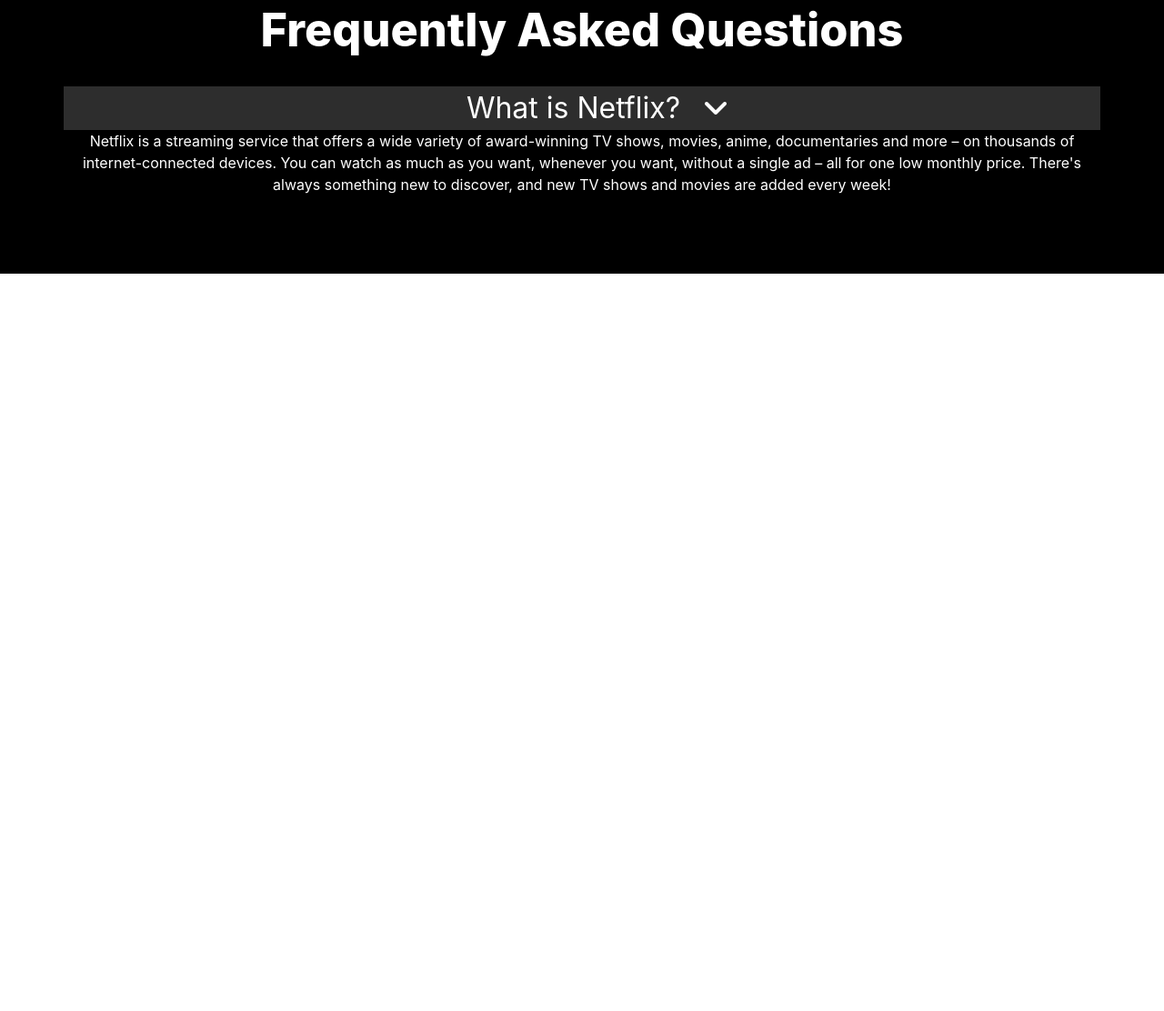
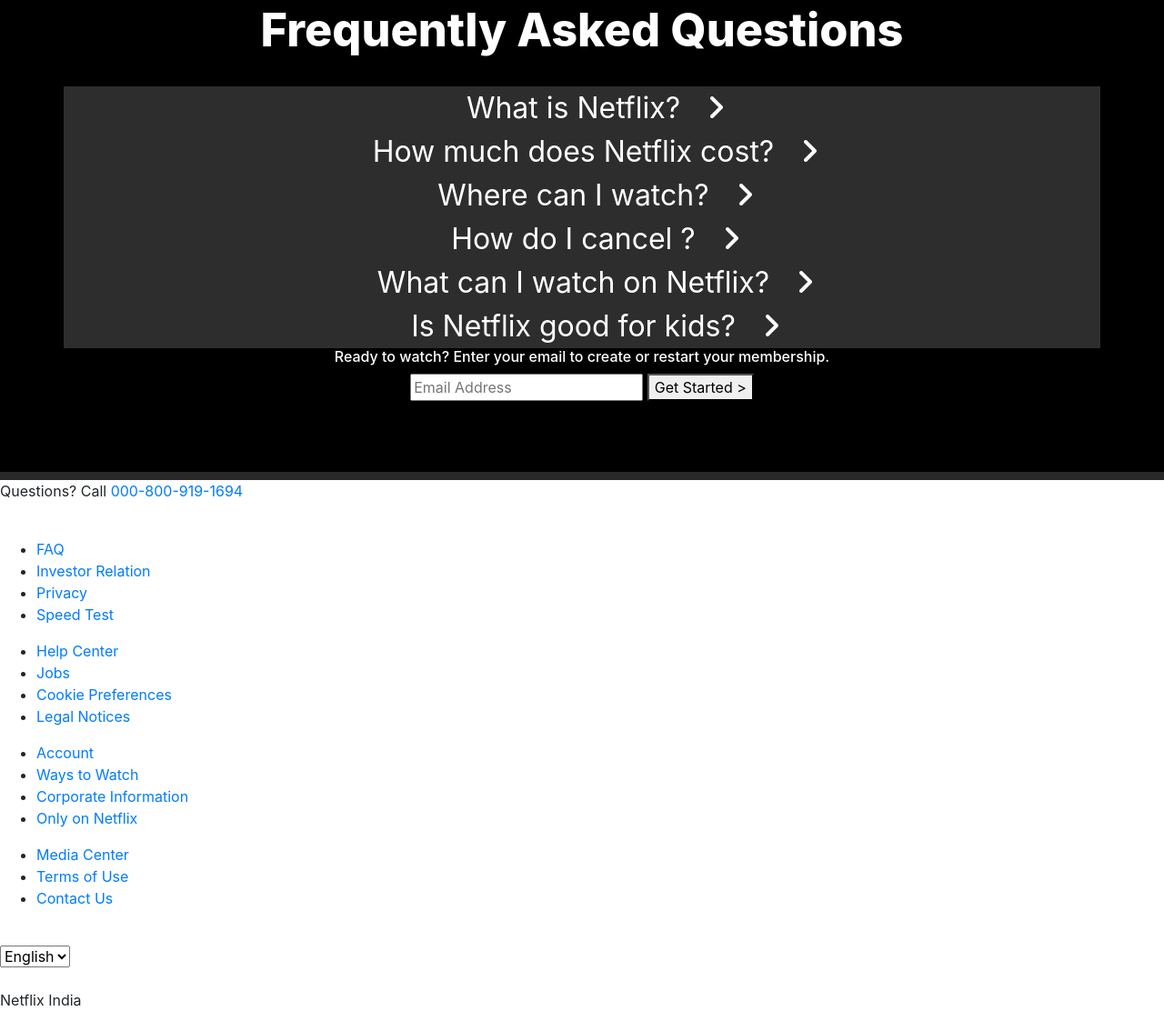
Before and after one commit to Aryankarma/Netflix-Clone, a plain HTML site: page index.html in a window 1280 px wide. Shown: the part 2995-4107 px from the top of the page at 91% size. Before the commit the page ends 3296 px from the top, so only its background shows below. Drawn offline with nearby package versions, Linux system fonts and the light colour scheme.

Commit message:
updating index file

```diff
--- a/index.html
+++ b/index.html
@@ -110,16 +110,132 @@
 <hr>
 
 <div class="FAQ">
-    <h1>Frequently Asked Questions</h1>
+    <div class="FAQtext">
+        <h1>Frequently Asked Questions</h1>
+    </div>
     <br>
+    <div class="FAQ1">
+        <details close>
+            <summary>What is Netflix? <i class="fa-sharp fa-solid fa-angle-up"></i></summary>
+            <hr class="FAQhr">
+            <p>Netflix is a streaming service that offers a wide variety of award-winning TV shows, movies, anime,
+                documentaries and more – on thousands of internet-connected devices.
 
-    <details open ><summary>What is Netflix? <i class="fa-sharp fa-solid fa-angle-up"></i></summary>
-        <p>Netflix is a streaming service that offers a wide variety of award-winning TV shows, movies, anime, documentaries and more – on thousands of internet-connected devices.
+                You can watch as much as you want, whenever you want, without a single ad – all for one low monthly
+                price.
+                There's always something new to discover, and new TV shows and movies are added every week!</p>
+        </details>
 
-        You can watch as much as you want, whenever you want, without a single ad – all for one low monthly price. There's always something new to discover, and new TV shows and movies are added every week!</p>
-    </details>
+        <details close>
+            <summary open>How much does Netflix cost? <i class="fa-sharp fa-solid fa-angle-up"></i></summary>
+            <hr class="FAQhr">
+            <p>Watch Netflix on your smartphone, tablet, Smart TV, laptop, or streaming device, all for one fixed
+                monthly
+                fee. Plans range from ₹ 149 to ₹ 649 a month. No extra costs, no contracts.</p>
+        </details>
+
+        <details close>
+            <summary>Where can I watch? <i class="fa-sharp fa-solid fa-angle-up"></i></summary>
+            <hr class="FAQhr">
+            <p>Watch anywhere, anytime. Sign in with your Netflix account to watch instantly on the web at netflix.com
+                from
+                your personal computer or on any internet-connected device that offers the Netflix app, including smart
+                TVs,
+                smartphones, tablets, streaming media players and game consoles.
+
+                You can also download your favourite shows with the iOS, Android, or Windows 10 app. Use downloads to
+                watch
+                while you're on the go and without an internet connection. Take Netflix with you anywhere.</p>
+        </details>
+
+        <details close>
+            <summary>How do I cancel ? <i class="fa-sharp fa-solid fa-angle-up"></i></summary>
+            <hr class="FAQhr">
+            <p>Netflix is flexible. There are no annoying contracts and no commitments. You can easily cancel your
+                account
+                online in two clicks. There are no cancellation fees – start or stop your account anytime.</p>
+        </details>
+
+        <details close>
+            <summary>What can I watch on Netflix? <i class="fa-sharp fa-solid fa-angle-up"></i></summary>
+            <hr class="FAQhr">
+            <p>Netflix has an extensive library of feature films, documentaries, TV shows, anime, award-winning Netflix
+                originals, and more. Watch as much as you want, anytime you want.</p>
+        </details>
+
+        <details close>
+            <summary>Is Netflix good for kids? <i class="fa-sharp fa-solid fa-angle-up"></i></summary>
+            <hr class="FAQhr">
+            <p>The Netflix Kids experience is included in your membership to give parents control while kids enjoy
+                family-friendly TV shows and films in their own space.
+
+                Kids profiles come with PIN-protected parental controls that let you restrict the maturity rating
+                ofcontent
+                kids can watch and block specific titles you don’t want kids to see..</p>
+        </details>
+    </div>
+
+    <div class="EmailSec1">
+        <h6>Ready to watch? Enter your email to create or restart your membership.</h6>
+        <label for="">
+            <div class="grp1">
+                <input type="email" name="emailAdd" id="emailAdd" placeholder="Email Address">
+                <button>Get Started ></button>
+            </div>
+    </div>
+</div>
+
+<hr>
+
+<div class="footer">
+    <div class="call">
+    <p>Questions? Call <a href="tel:000-800-919-1694">000-800-919-1694</a></p>
+    </div>
+<br>
+<div class="row1">
+    <ul>
+        <li><a href="">FAQ</a></li>
+        <li><a href="">Investor Relation</a></li>
+        <li><a href="">Privacy</a></li>
+        <li><a href="">Speed Test</a></li>
+    </ul>
+</div>
+<div class="row2">
+    <ul>
+        <li><a href="">Help Center</a></li>
+        <li><a href="">Jobs</a></li>
+        <li><a href="">Cookie Preferences</a></li>
+        <li><a href="">Legal Notices</a></li>
+    </ul>
+</div>
+<div class="row3">
+    <ul>
+        <li><a href="">Account</a></li>
+        <li><a href="">Ways to Watch</a></li>
+        <li><a href="">Corporate Information</a></li>
+        <li><a href="">Only on Netflix</a></li>
+    </ul>
+</div>
+<div class="row4">
+    <ul>
+        <li><a href="">Media Center</a></li>
+        <li><a href="">Terms of Use</a></li>
+        <li><a href="">Contact Us</a></li>
+    </ul>
+</div>
+<br>
+    <div class="floatRight1">
+        <!-- <i class="fa-solid fa-globe"></i> -->
+        <select class="LangDD1" name="Language" id="Language">
+        <option value="English"><i class="fa-solid fa-globe"></i>English</option>
+        <option value="Hindi">Hindi</option>
+        </select>
+    </div>
+    <br>
+<span>Netflix India</span>
 
 </div>
+
 
 
 
```
